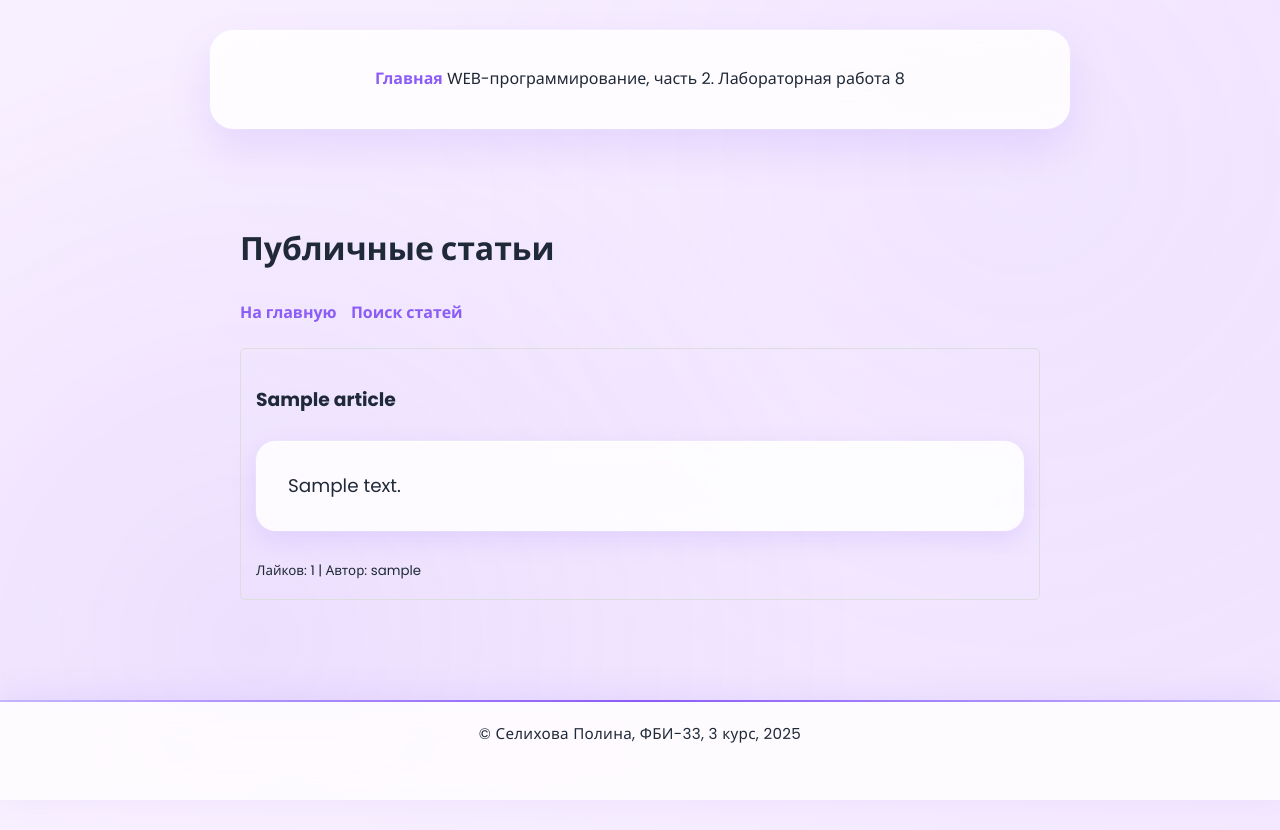
After one commit to Polina-proger/web-back-labs, a Flask app: page /lab8/public in a window 1280 px wide. The commit adds this page. Run offline with Flask 3, Linux system fonts and the light colour scheme; tables that the repository leaves empty hold one stand-in row (values such as "Sample post"); some libraries are stand-ins or nearby versions.

Commit message:
Дополнительное задание

```diff
--- a/lab8.py
+++ b/lab8.py
@@ -2,6 +2,7 @@ from flask import Blueprint, render_template, request, redirect, flash
 from flask_login import login_user, logout_user, login_required, current_user
 from werkzeug.security import generate_password_hash, check_password_hash
 from db.models import db, User, Article
+from sqlalchemy import or_
 
 lab8 = Blueprint('lab8', __name__)
 
@@ -63,6 +64,53 @@ def articles():
     user_articles = Article.query.filter_by(user_id=current_user.id).all()
     return render_template('lab8/articles.html', articles=user_articles)
 
+@lab8.route('/lab8/public')
+def public_articles():
+    # Публичные статьи доступны всем, даже неавторизованным
+    public_articles_list = Article.query.filter_by(is_public=True).all()
+    return render_template('lab8/public.html', articles=public_articles_list)
+
+@lab8.route('/lab8/search', methods=['GET', 'POST'])
+def search():
+    if request.method == 'POST':
+        search_query = request.form.get('search_query', '').strip()
+
+        if not search_query:
+            flash('Введите поисковый запрос', 'error')
+            return redirect('/lab8/search')
+
+        # Регистронезависимый поиск по названию и тексту
+        search_pattern = f"%{search_query}%"
+
+        if current_user.is_authenticated:
+            # Для авторизованных: свои статьи + публичные
+            results = Article.query.filter(
+                or_(
+                    Article.user_id == current_user.id,
+                    Article.is_public == True
+                ),
+                or_(
+                    Article.title.ilike(search_pattern),
+                    Article.article_text.ilike(search_pattern)
+                )
+            ).all()
+        else:
+            # Для неавторизованных: только публичные статьи
+            results = Article.query.filter(
+                Article.is_public == True,
+                or_(
+                    Article.title.ilike(search_pattern),
+                    Article.article_text.ilike(search_pattern)
+                )
+            ).all()
+
+        return render_template('lab8/search.html',
+                             results=results,
+                             search_query=search_query,
+                             count=len(results))
+
+    return render_template('lab8/search.html')
+
 @lab8.route('/lab8/create', methods=['GET', 'POST'])
 @login_required
 def create():
@@ -71,6 +119,7 @@ def create():
 
     title = request.form.get('title')
     article_text = request.form.get('article_text')
+    is_public = request.form.get('is_public') == 'on'
 
     if not title or not title.strip():
         flash('Введите заголовок!', 'error')
@@ -83,7 +132,8 @@ def create():
         title=title,
         article_text=article_text,
         user_id=current_user.id,
-        likes=0
+        likes=0,
+        is_public=is_public
     )
 
     db.session.add(new_article)
@@ -104,6 +154,7 @@ def edit(article_id):
 
     title = request.form.get('title')
     article_text = request.form.get('article_text')
+    is_public = request.form.get('is_public') == 'on'
 
     if not title or not title.strip():
         flash('Введите заголовок!', 'error')
@@ -114,6 +165,7 @@ def edit(article_id):
 
     article.title = title
     article.article_text = article_text
+    article.is_public = is_public
     db.session.commit()
 
     return redirect('/lab8/articles')
--- a/templates/lab8/lab8.html
+++ b/templates/lab8/lab8.html
@@ -26,8 +26,10 @@
             {% if current_user.is_authenticated %}
                 <p>Вы вошли как {{ current_user.login }}</p>
                 <p>
-                    <a href="/lab8/articles">Список статей</a> |
-                    <a href="/lab8/create">Создать статью</a>
+                    <a href="/lab8/articles">Мои статьи</a> |
+                    <a href="/lab8/public">Публичные статьи</a> |
+                    <a href="/lab8/search">Поиск</a> |
+                    <a href="/lab8/create">Создать статью</a> |
                 </p>
             {% else %}
                 <p>
--- /dev/null
+++ b/templates/lab8/public.html
@@ -0,0 +1,32 @@
+{% extends "base.html" %}
+
+{% block lab %}Лабораторная работа 8{% endblock %}
+
+{% block main %}
+    <h1>Публичные статьи</h1>
+
+    <div style="margin: 20px 0;">
+        <a href="/lab8/" class="btn btn-secondary">На главную</a>
+        <a href="/lab8/search" class="btn btn-info" style="margin-left: 10px;">Поиск статей</a>
+        {% if current_user.is_authenticated %}
+            <a href="/lab8/articles" class="btn btn-primary" style="margin-left: 10px;">Мои статьи</a>
+        {% endif %}
+    </div>
+
+    {% if articles %}
+        <div class="articles-list">
+            {% for article in articles %}
+                <div class="article-card" style="border: 1px solid #ddd; padding: 15px; margin: 10px 0; border-radius: 5px;">
+                    <h3>{{ article.title }}</h3>
+                    <p>{{ article.article_text[:200] }}{% if article.article_text|length > 200 %}...{% endif %}</p>
+                    <small>
+                        Лайков: {{ article.likes }} |
+                        Автор: {{ article.author.login if article.author else 'Неизвестен' }}
+                    </small>
+                </div>
+            {% endfor %}
+        </div>
+    {% else %}
+        <p>Публичных статей пока нет.</p>
+    {% endif %}
+{% endblock %}
```
Also changed, not shown: templates/lab8/articles.html (+10 -1 lines), templates/lab8/create.html (+7 -0 lines), templates/lab8/edit.html (+7 -0 lines), templates/lab8/search.html (added, +54 -0 lines).
